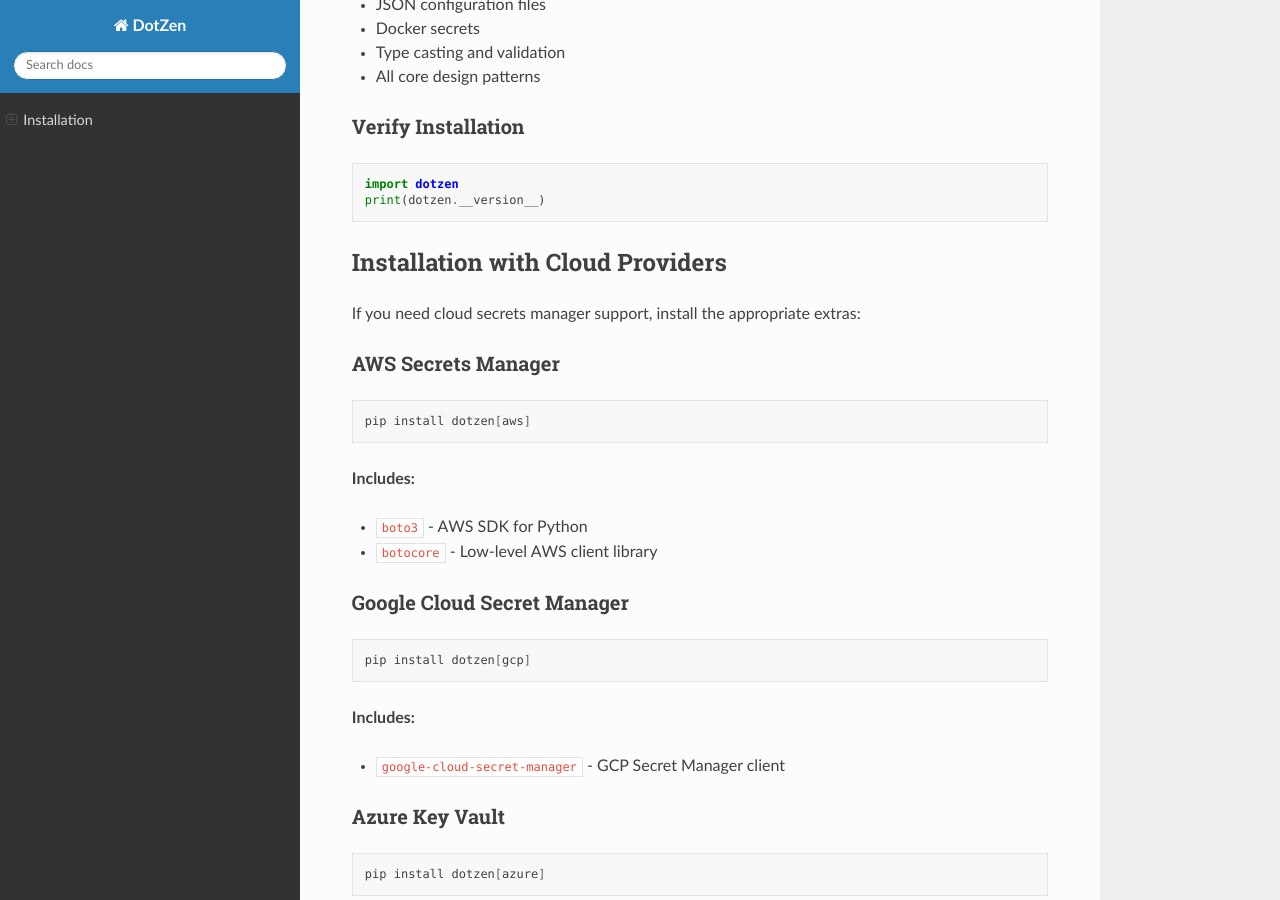
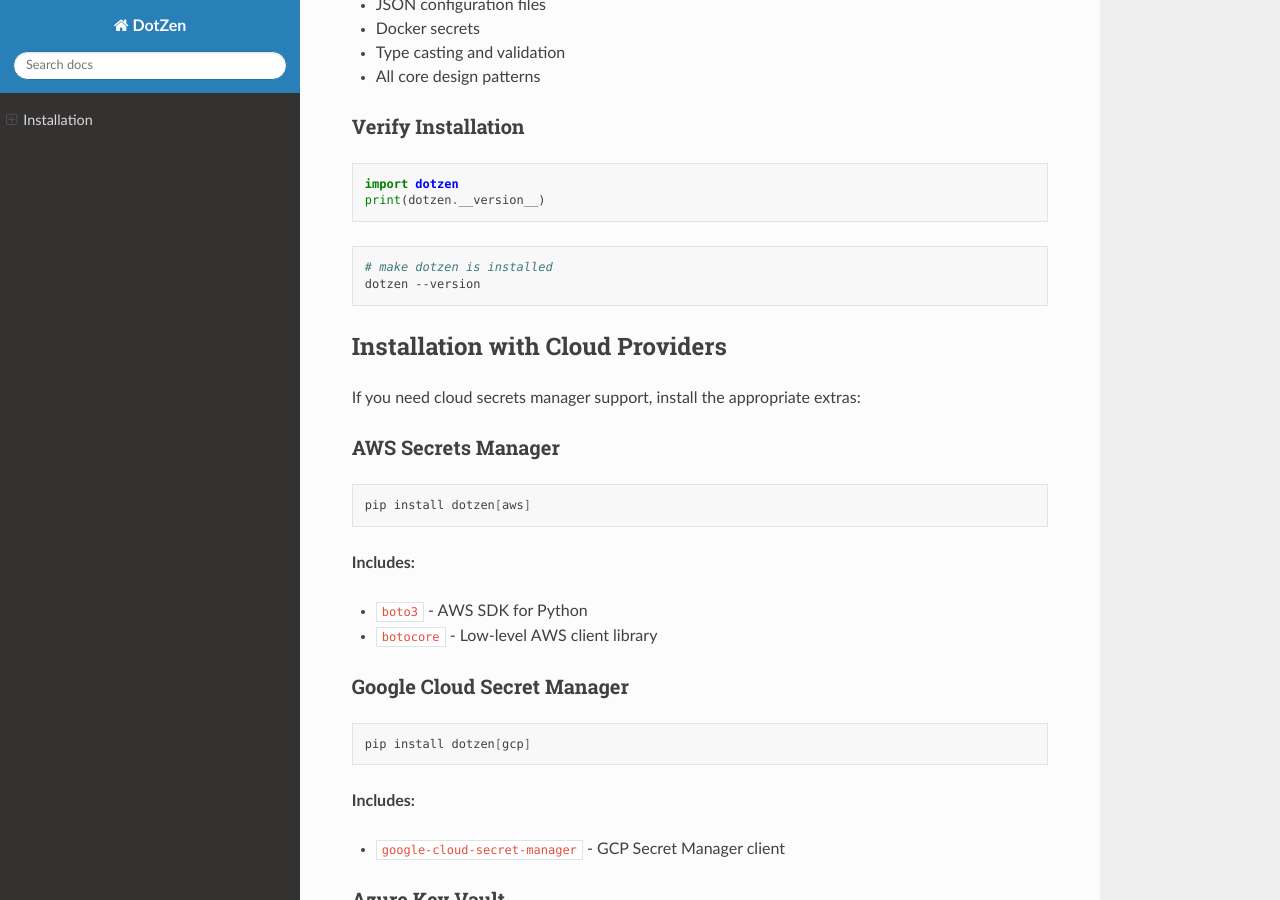
Before and after one commit to Carrington-dev/dotzen, a Sphinx documentation site: the page built from docs/index.rst, in a window 1280 px wide and 900 px high, scrolled down 827 px. Built offline with Sphinx 7.4.7 and the Read the Docs theme 3.1.0, drawn with Linux system fonts in a browser that asks for light colours.

Commit message:
Update index.rst
Co-Authored-By: Carrington <215159144+carrington-cs@users.noreply.github.com>
Co-Authored-By: Chalmers Muleya <88090879+debugcharlie@users.noreply.github.com>

```diff
--- a/docs/index.rst
+++ b/docs/index.rst
@@ -42,6 +42,11 @@
 
    import dotzen
    print(dotzen.__version__)
+
+.. code-block:: bash
+
+   # make dotzen is installed
+   dotzen --version
 
 Installation with Cloud Providers
 ----------------------------------
```
